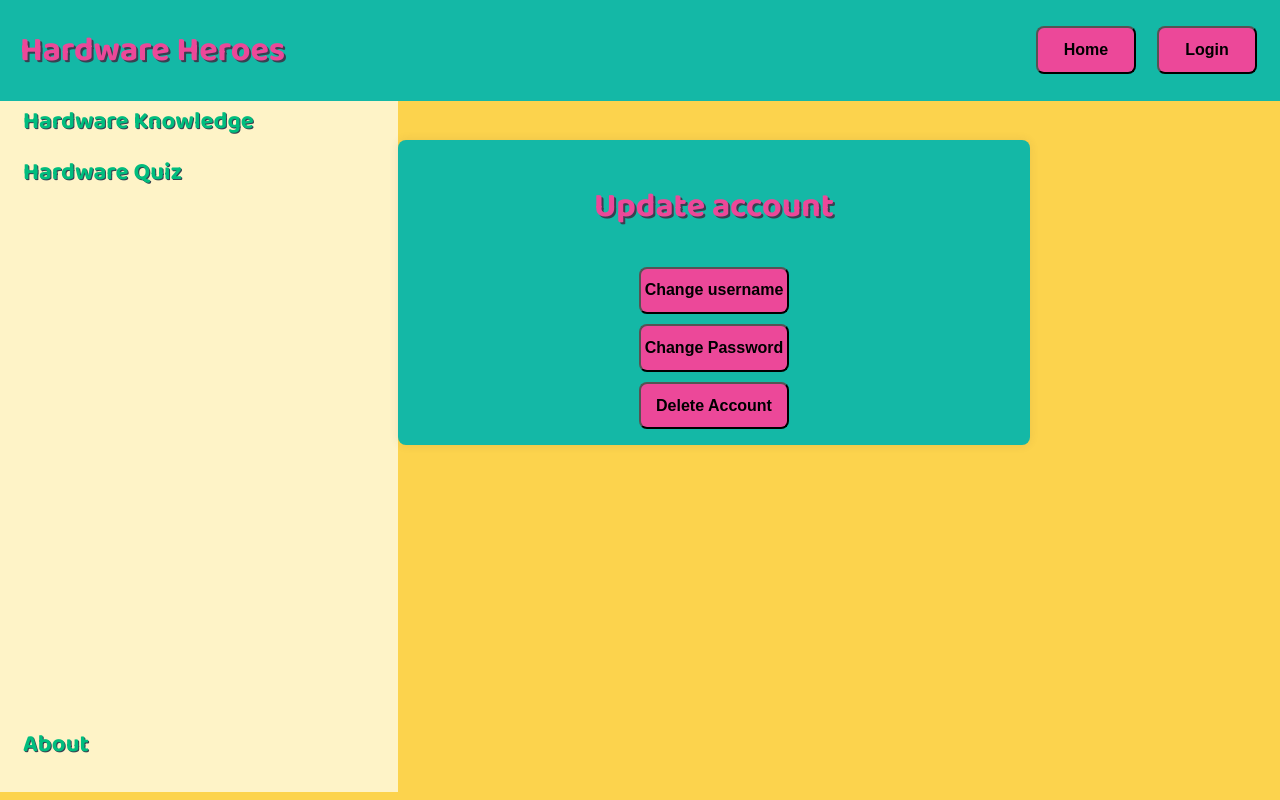
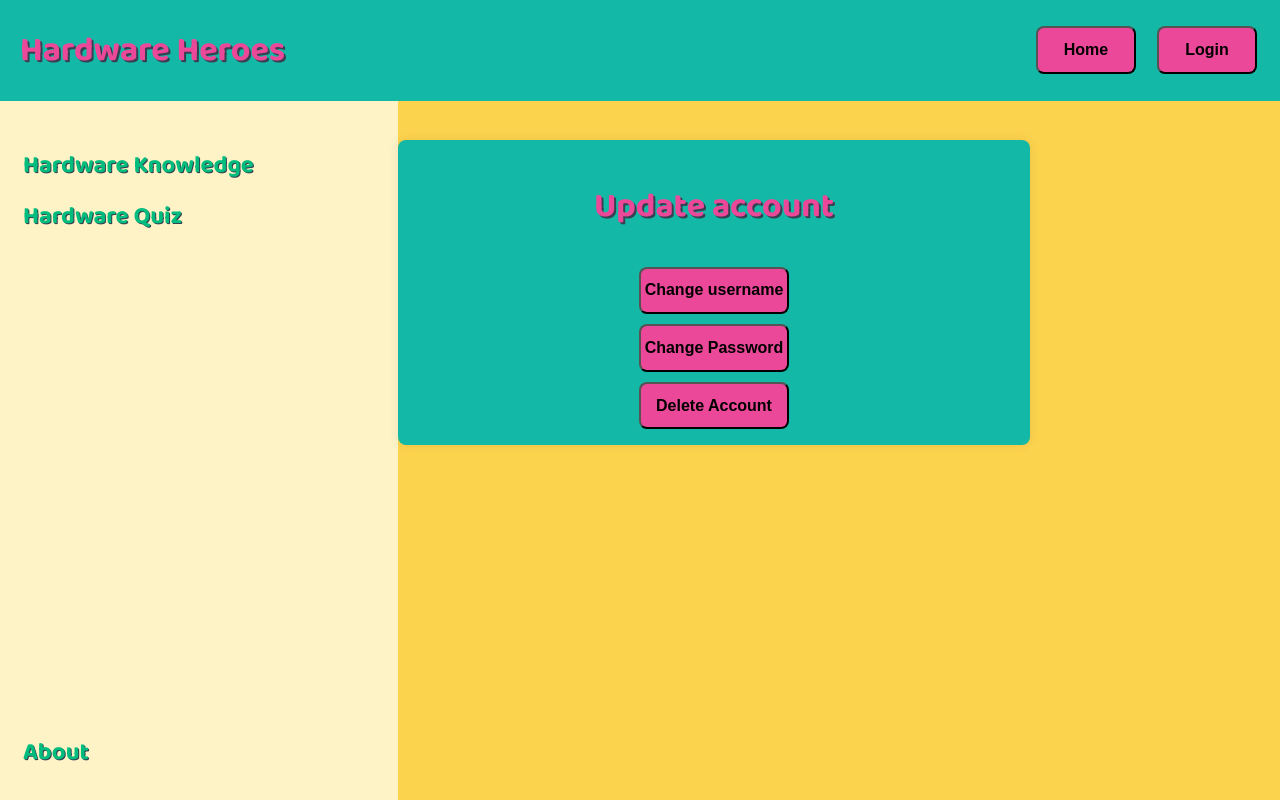
Before and after one commit to Freddievaneijsden/hardware-heroes, a Vue app in the folder frontend/: page /settings in a window 1280 px wide. Built offline with nearby package versions, Linux system fonts and the light colour scheme.

Commit message:
fixed headers in sidebar

```diff
--- a/frontend/src/views/SettingsView.vue
+++ b/frontend/src/views/SettingsView.vue
@@ -43,7 +43,7 @@ main {
   display: flex;
   flex-direction: column;
   justify-content: space-between;
-  min-height: 89vh;
+  min-height: 90vh;
   max-width: 400px;
   padding: 20px 20px;
   margin-top: 40px;
@@ -52,6 +52,7 @@ main {
 ul {
   list-style: none;
   padding: 10px 0;
+  margin-top: 60px;
 }
 
 html, body {
```
